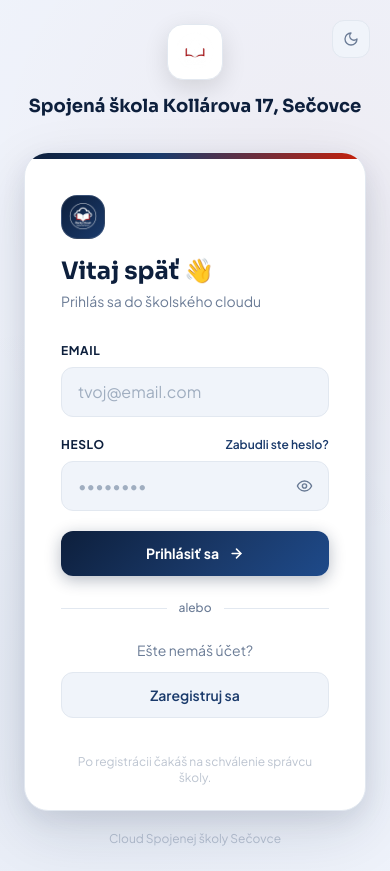
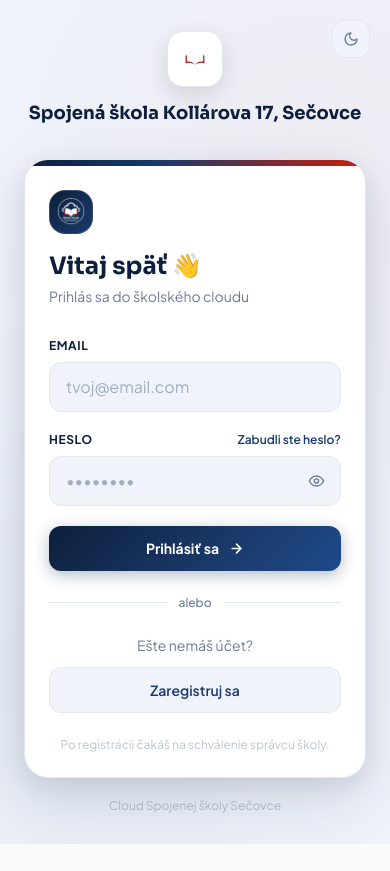
Before and after one commit to Marksen94/skolsky-cloud, a Next.js app: page / in a window 390 px wide. After the commit the page ends 844 px from the top, so only its background shows below. Built offline with nearby package versions, Linux system fonts and the light colour scheme; no server answers.

Commit message:
fix: responsive layout improvements for login, register, dashboard, and admin tabs

```diff
--- a/src/app/admin/page.js
+++ b/src/app/admin/page.js
@@ -460,11 +460,11 @@ export default function AdminPage() {
         <div className="flex flex-wrap gap-1 mb-6 rounded-3xl p-1.5 shadow-card w-fit animate-fade-in" style={{ background: 'var(--surface)', border: '1px solid var(--border)' }}>
           {TABS.map(t => (
             <button key={t} onClick={() => setTab(t)}
-              className={`px-5 py-2 rounded-2xl text-sm font-semibold transition-all duration-200 ${tab === t ? 'bg-gradient-to-r from-school-navy to-school-blue text-white shadow-md' : 'hover:opacity-80'}`}
+              className={`px-3 sm:px-5 py-2 rounded-2xl text-xs sm:text-sm font-semibold transition-all duration-200 ${tab === t ? 'bg-gradient-to-r from-school-navy to-school-blue text-white shadow-md' : 'hover:opacity-80'}`}
               style={tab !== t ? { color: 'var(--text-muted)' } : {}}>
               {t}
               {t === 'Žiadosti' && (pending.length + deletionRequests.length) > 0 && (
-                <span className="ml-2 bg-red-500 text-white text-xs rounded-full px-1.5 py-0.5">{pending.length + deletionRequests.length}</span>
+                <span className="ml-2 bg-red-500 text-white text-[10px] sm:text-xs rounded-full px-1.5 py-0.5">{pending.length + deletionRequests.length}</span>
               )}
             </button>
           ))}
--- a/src/app/dashboard/page.js
+++ b/src/app/dashboard/page.js
@@ -711,7 +711,7 @@ export default function Dashboard() {
 
       <main className="max-w-6xl mx-auto px-4 py-8 space-y-6">
         <div className="animate-slide-up">
-          <h2 className="text-3xl font-bold" style={{ fontFamily: 'Sora, sans-serif', color: 'var(--text)' }}>
+          <h2 className="text-2xl sm:text-3xl font-bold" style={{ fontFamily: 'Sora, sans-serif', color: 'var(--text)' }}>
             Trieda {profile?.class}
           </h2>
           <p className="mt-1 text-sm" style={{ color: 'var(--text-muted)' }}>{files.length} materialov zdielanych vasou triedou</p>
--- a/src/app/page.js
+++ b/src/app/page.js
@@ -201,7 +201,7 @@ export default function LoginPage() {
             <div className="h-1.5 w-full"
               style={{ background: 'linear-gradient(90deg, #0D1F3C 0%, #1A3A6B 40%, #C8200A 100%)' }} />
 
-            <div className="p-9">
+            <div className="p-6 sm:p-9">
               {/* Hlavička */}
               <div className="mb-8">
                 <div className="w-11 h-11 rounded-2xl flex items-center justify-center mb-4 p-1.5"
@@ -287,7 +287,7 @@ export default function LoginPage() {
               </div>
             </div>
 
-            <div className="px-9 pb-6">
+            <div className="px-6 sm:px-9 pb-6">
               <p className="text-center text-xs" style={{ color: 'var(--text-dim)' }}>
                 Po registrácii čakáš na schválenie správcu školy.
               </p>
--- a/src/app/register/page.js
+++ b/src/app/register/page.js
@@ -106,7 +106,7 @@ export default function RegisterPage() {
           )}
 
           <form onSubmit={handleRegister} className="space-y-4">
-            <div className="grid grid-cols-2 gap-3">
+            <div className="grid grid-cols-1 sm:grid-cols-2 gap-3">
               <div>
                 <label className="block text-sm font-semibold mb-1.5" style={{ color: 'var(--text)' }}>Meno *</label>
                 <input name="firstName" type="text" className="input-field" placeholder="Ján"
```
